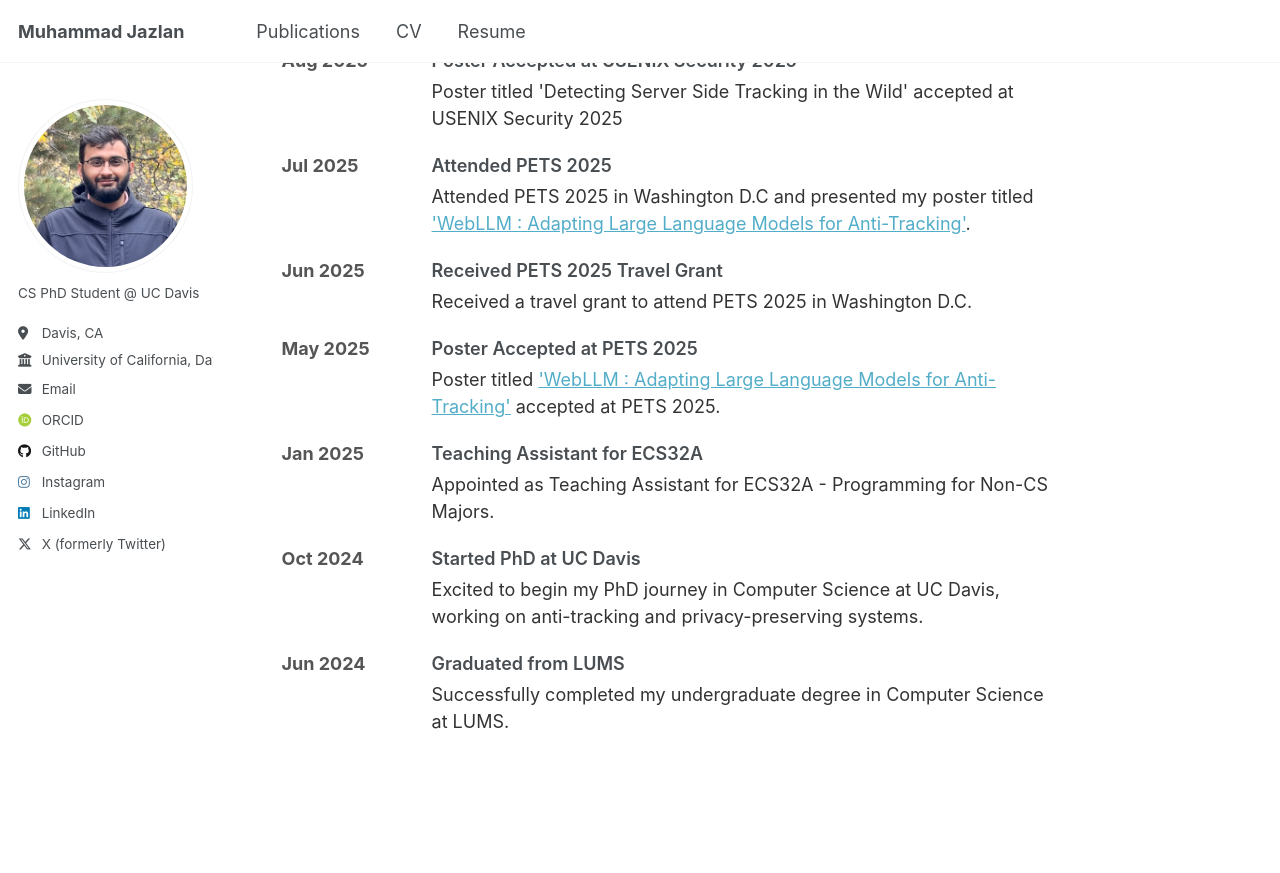
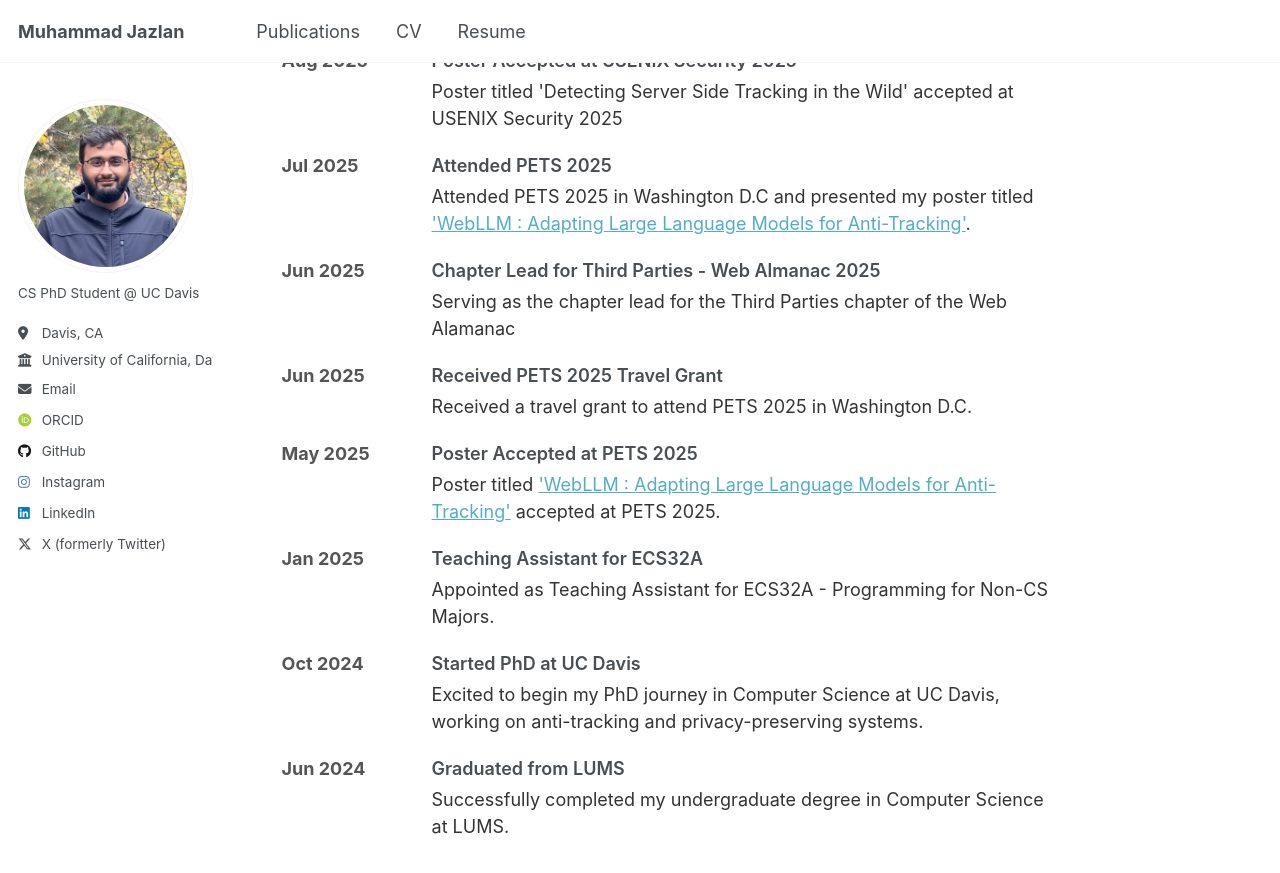
Before and after one commit to jazlan01/jazlan01.github.io, a Jekyll site: the page built from _pages/about.md, in a window 1280 px wide and 900 px high, scrolled down 784 px. Shown: the top 873 px of the window. Built offline with Jekyll 4.4.1, drawn with Linux system fonts in a browser that asks for light colours; some web fonts are replaced; a script that is not in the unit is left out.

Commit message:
Added web alamanc position

```diff
--- a/_data/updates.yml
+++ b/_data/updates.yml
@@ -4,6 +4,9 @@
 - date: "Jul 2025"
   title: "Attended PETS 2025"
   description: "Attended PETS 2025 in Washington D.C and presented my poster titled <a href='/publication/2025-07-15-webllm-pets-2025'>'WebLLM : Adapting Large Language Models for Anti-Tracking'</a>."
+- date: "Jun 2025"
+  title: "Chapter Lead for Third Parties - Web Almanac 2025"
+  description: "Serving as the chapter lead for the Third Parties chapter of the Web Alamanac"
 - date: "Jun 2025"
   title: "Received PETS 2025 Travel Grant"
   description: "Received a travel grant to attend PETS 2025 in Washington D.C."
```
Also changed, not shown: 1 other file.
